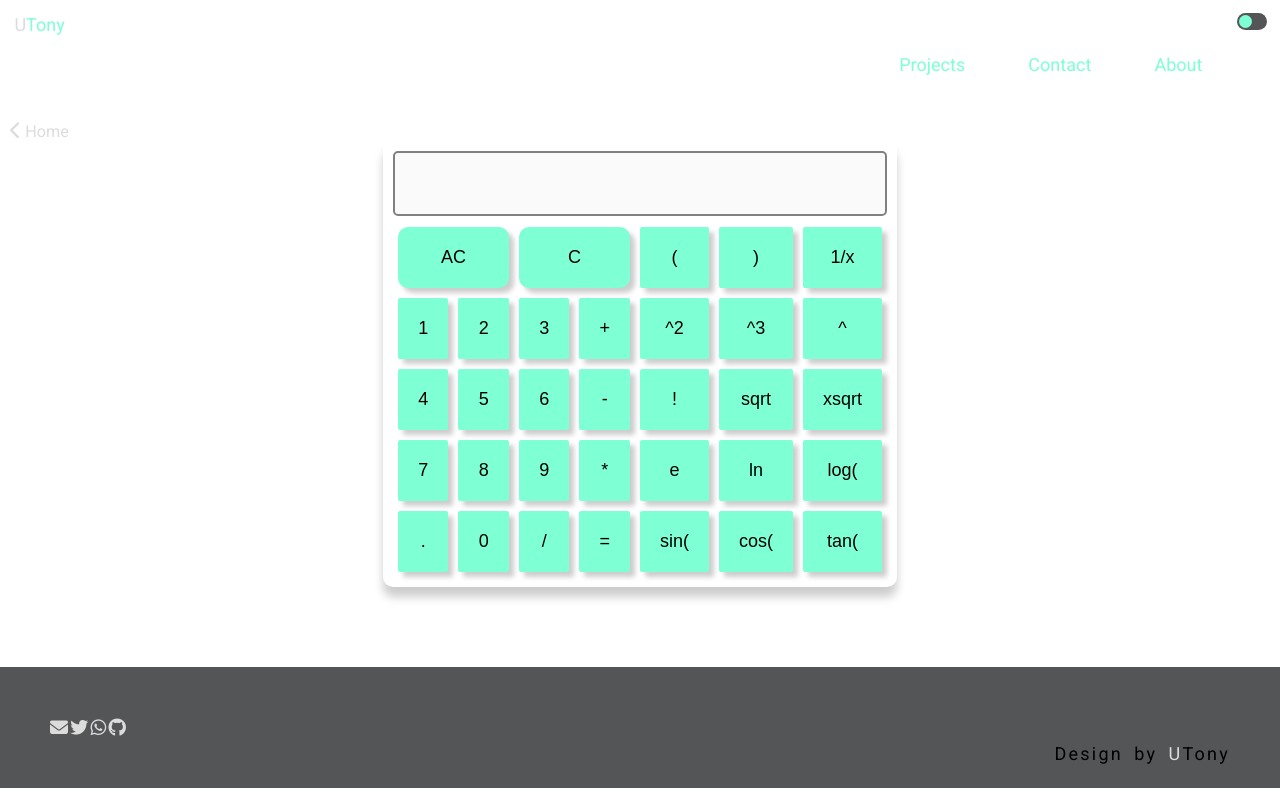
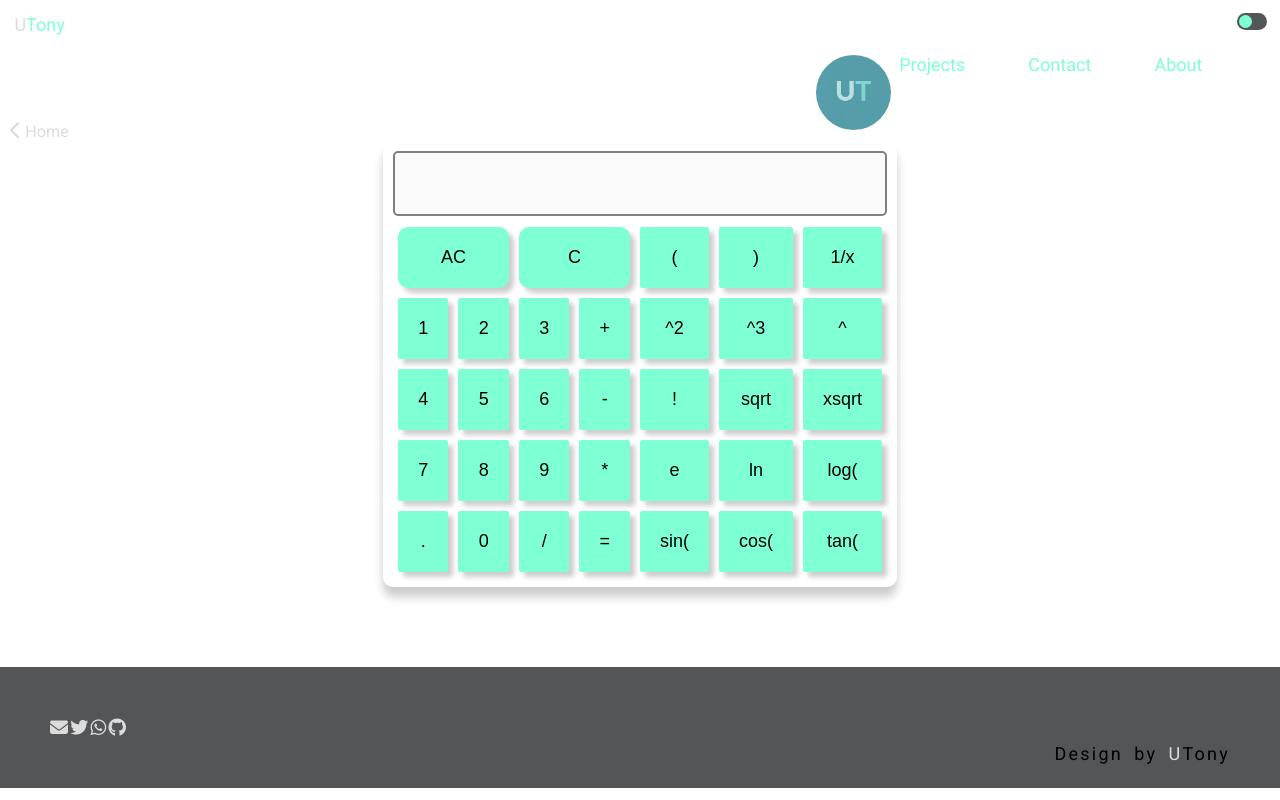
Before and after one commit to UtonyDev/utony-portfolio, a React (Vite) app: page /utonycalc in a window 1280 px wide. Built offline with nearby package versions, Linux system fonts and the light colour scheme.

Commit message:
made proper adjustement to the profile image

```diff
--- a/src/App.css
+++ b/src/App.css
@@ -119,12 +119,10 @@ box-sizing: border-box;
    color: var(--iconclr);
 }
  /* menu styles */
- .propic {
-   width: 100px ;
-   height: 100px;
-   border-radius: 10%;
-   border: 1px solid var(--iconclr);
-   object-fit: clip;
+ img.propic {
+   width: 75px !important;
+   height: 75px !important;
+   border-radius: 50% !important;
    margin: 5px;
  }
 .menurev {
@@ -297,10 +295,6 @@ p {
    transition: transform 0.2s ease;
  }
 
- img {
-   min-height: 25vh;
- }
-
 .foot {
    background-color: var(--iconclr);
    padding: 50px;
--- a/src/Components/header.jsx
+++ b/src/Components/header.jsx
@@ -113,11 +113,8 @@ function Header({ nameAnimation, nmeAnima }) {
 
 <div id='menu' className="menurev menupc hide">
 
-  <Link to="/UHomePage" className="profpic" >
-    <img src="/utlogopic.jpeg" alt="UTony Dev" className="propic"
 
-    />  {/* Add a valid image source */}
-  </Link>
+    <img src="/utlogopic.jpeg" alt="UTony Dev" className="propic" />
 
   <div className="dropdown" onMouseEnter={handleMouseEnter1} onMouseLeave={handleMouseLeave1} >
     <a className="lnk" >
```
